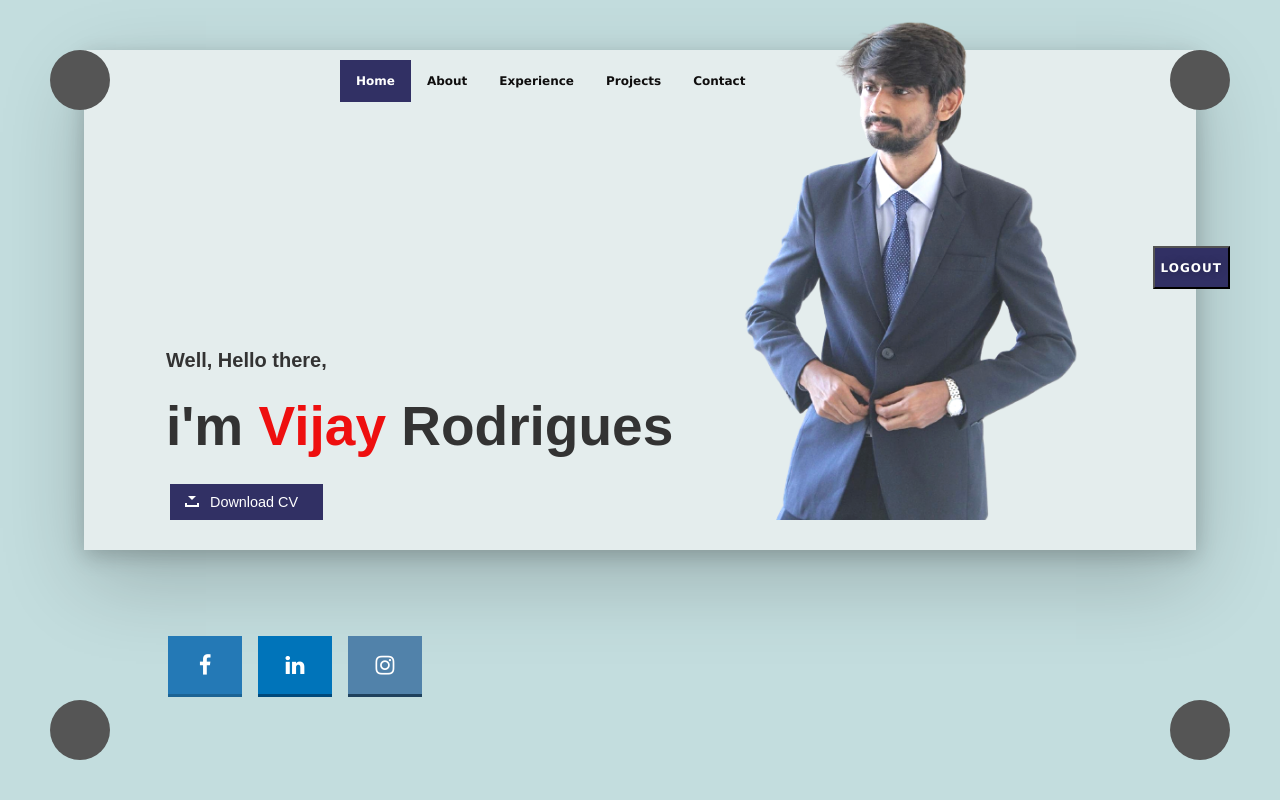
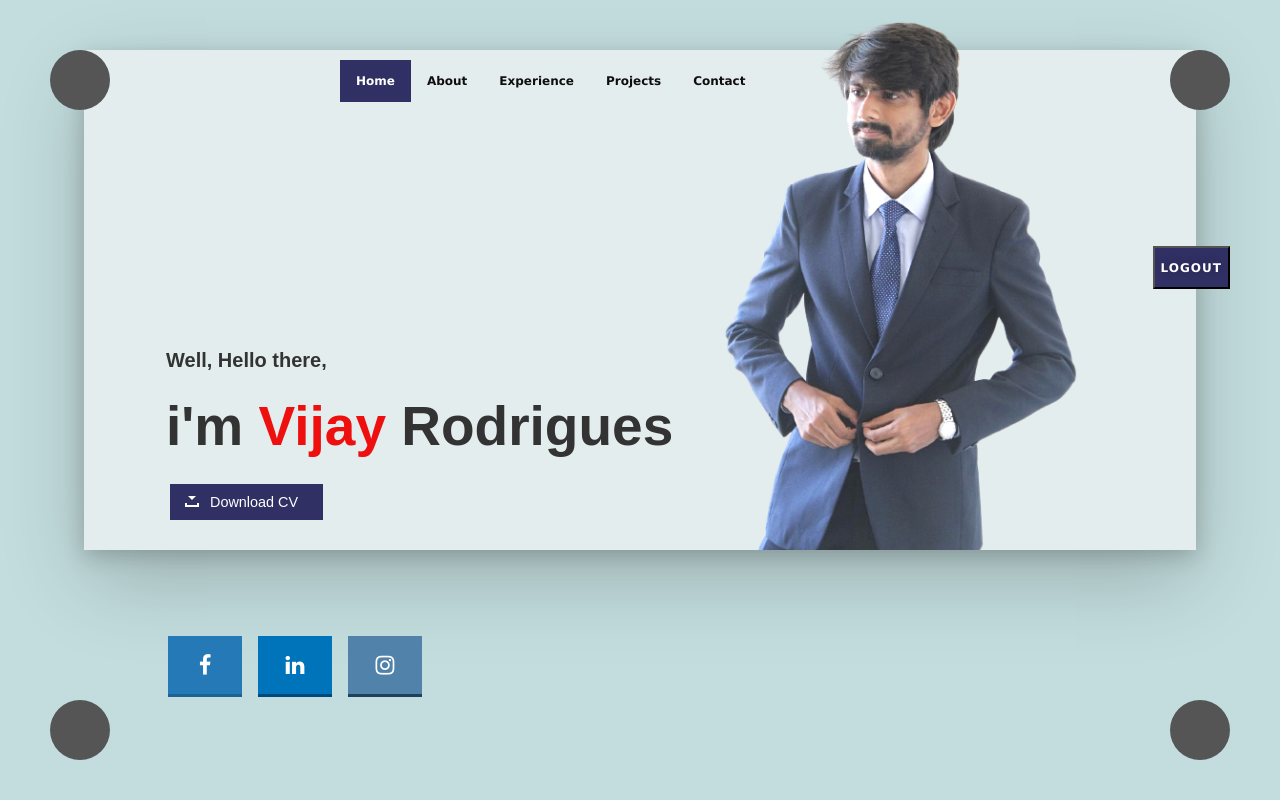
Before and after one commit to VijayRodrigues/pers-proj-app, a Flask app: template templates/profile.html in a window 1280 px wide. Run offline with Flask 2, Linux system fonts and the light colour scheme; the template is opened without the code that fills it, so the values that code supplies are empty; some libraries are stand-ins or nearby versions; some web fonts are replaced.

Commit message:
Update style_prof.css

```diff
--- a/static/style_prof.css
+++ b/static/style_prof.css
@@ -37,7 +37,7 @@ body {
 }
 .my_img {
     position: absolute;
-    height: 500px;
+    height: 530px;
     right: 200px;
     top: 20px;
 }
```
